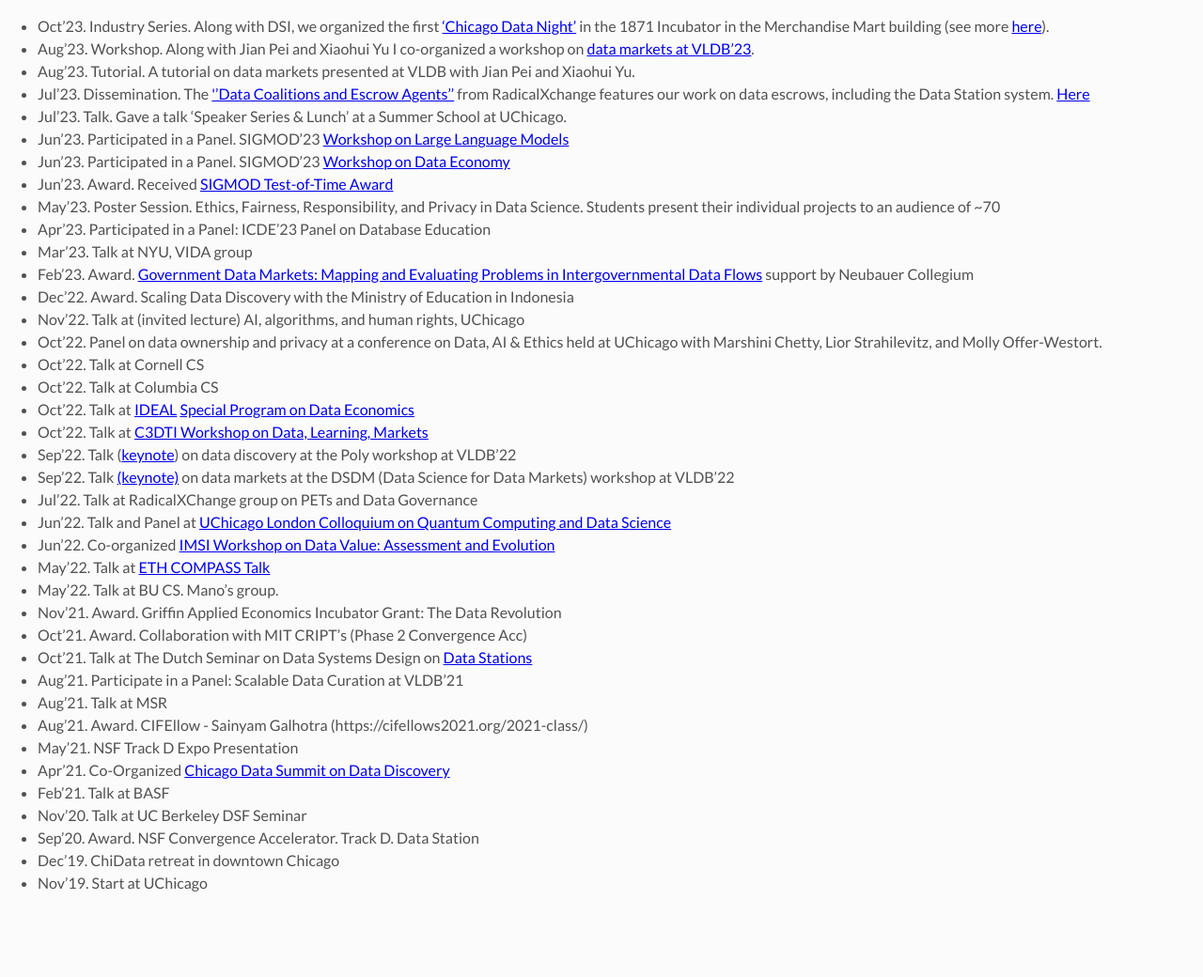
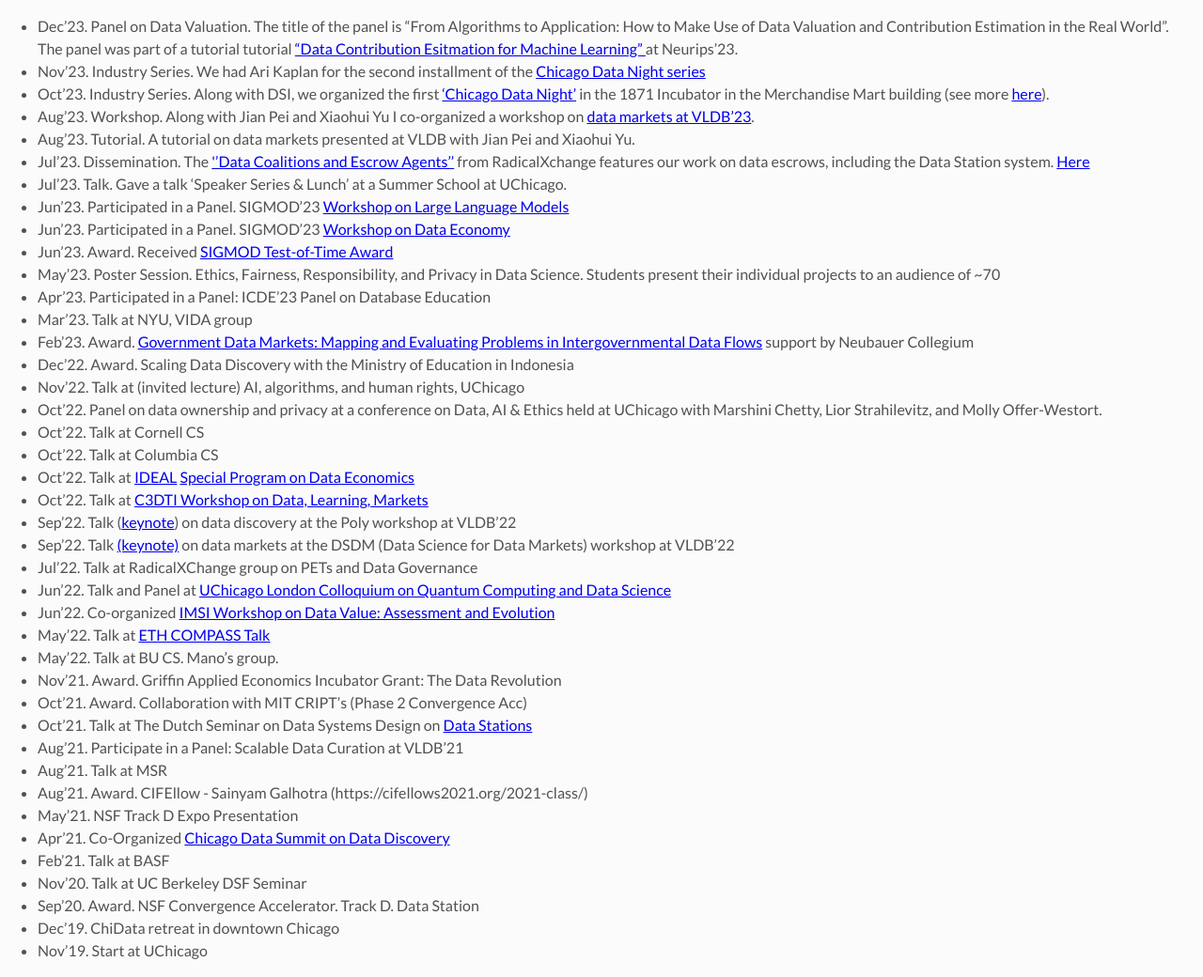
Before and after one commit to raulcf/raulcf.github.io, a Jekyll site: the page built from log.md, in a window 1280 px wide. Shown: the whole page at 94% size. Built offline with Jekyll 4.4.1, drawn with Linux system fonts in a browser that asks for light colours; our own code applies the rules of GitHub Pages for plain Markdown files; before the commit the page ends 968 px from its top, so only the background shows below that.

Commit message:
adding elements to the log

```diff
--- a/log.md
+++ b/log.md
@@ -1,3 +1,6 @@
+- Dec'23. Panel on Data Valuation. The title of the panel is "From Algorithms to Application: How to Make Use of Data Valuation and Contribution Estimation in the Real World". The panel was part of a tutorial tutorial <a href="https://nips.cc/virtual/2023/events/tutorial">"Data Contribution Esitmation for Machine Learning" </a> at Neurips'23.
+- Nov'23. Industry Series. We had Ari Kaplan for the second installment of the <a
+href="https://datascience.uchicago.edu/events/chicago-data-night-ari-kaplan-databricks/">Chicago Data Night series</a>
 - Oct'23. Industry Series. Along with DSI, we organized the first <a
 href="https://datascience.uchicago.edu/events/chicago-data-night-dr-helen-sun-and-kader-sakkaria/">'Chicago Data
 Night'</a> in the 1871 Incubator in the Merchandise Mart building (see more [here](https://datascience.uchicago.edu/news/chicago-data-nights-bring-together-academics-and-industry-professionals-in-downtown-chicago/)).
```
